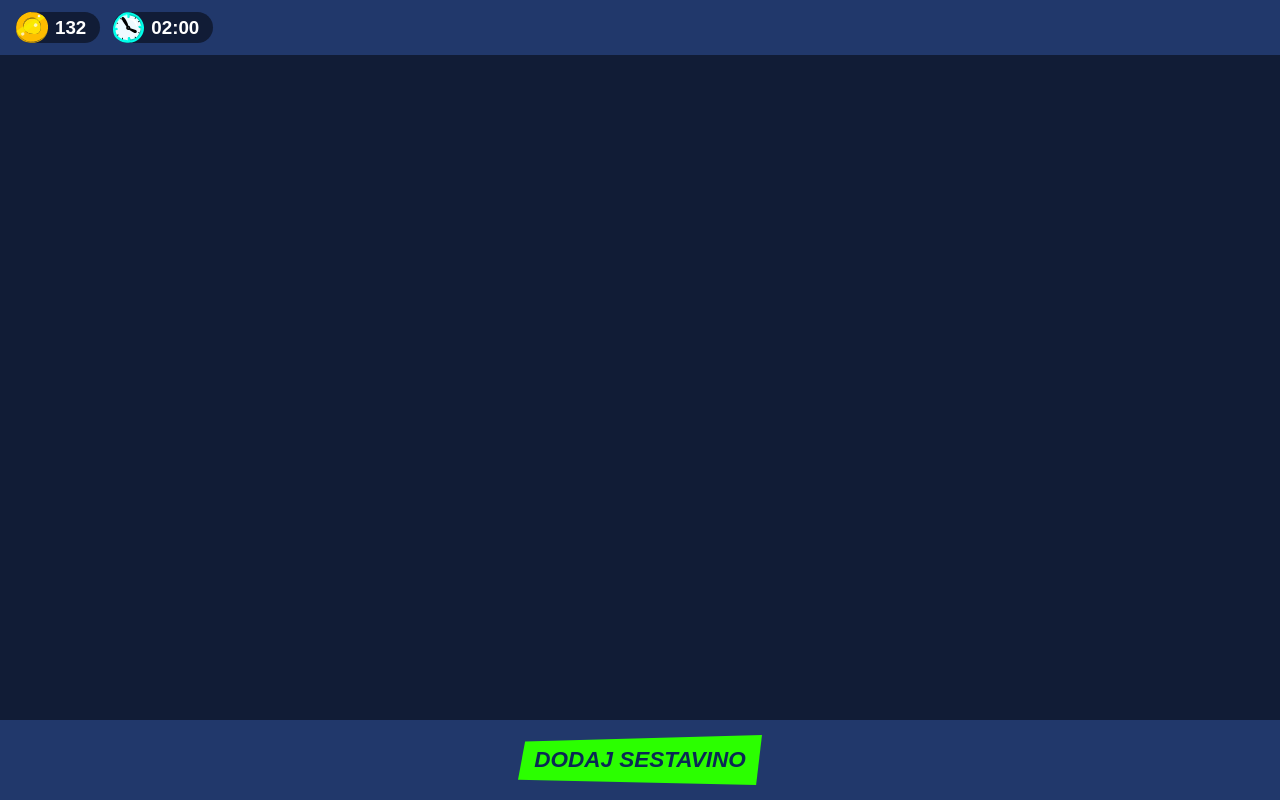
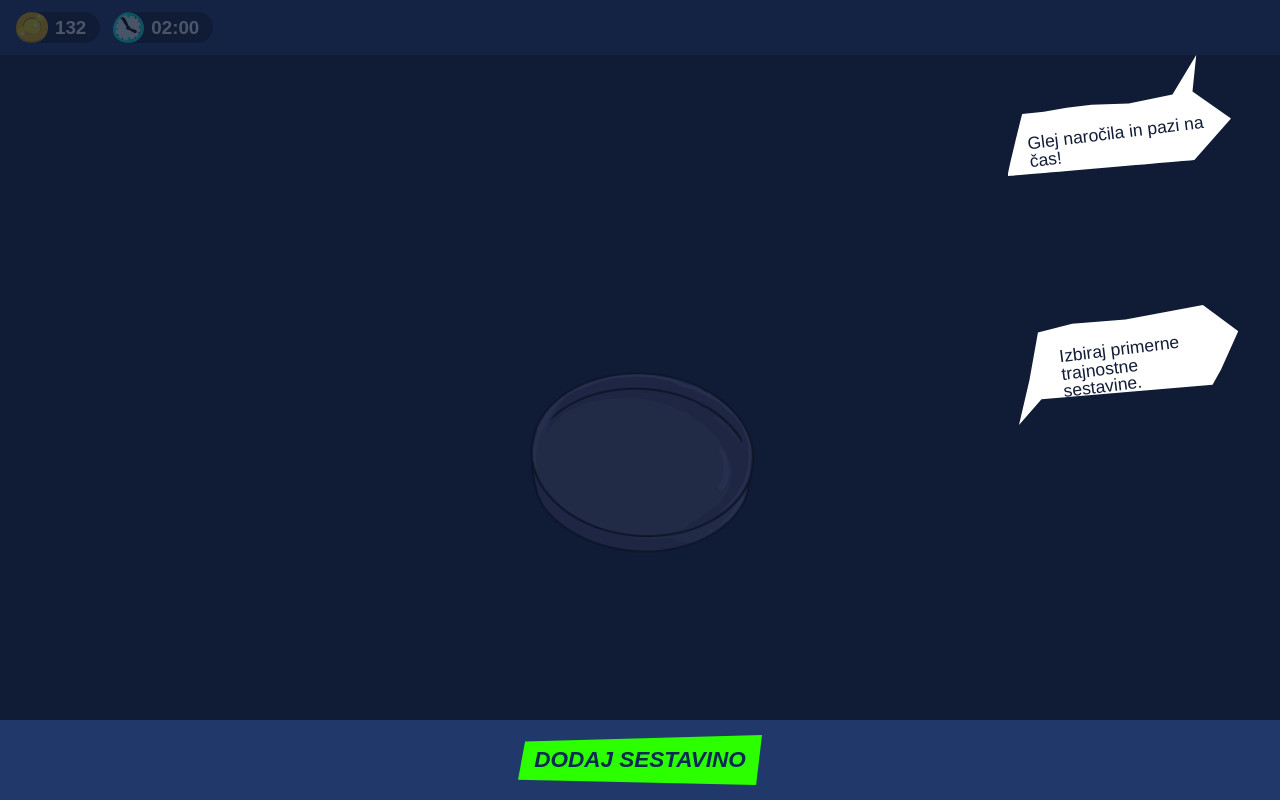
Before and after one commit to danesjenovdan/futr-za-jutr, a Vue app: page /game in a window 1280 px wide. Built offline with nearby package versions, Linux system fonts and the light colour scheme; a web font is replaced by a local one.

Commit message:
add instructions overlay

```diff
--- a/src/components/FoodPrepArea.vue
+++ b/src/components/FoodPrepArea.vue
@@ -25,8 +25,6 @@ const gameStore = useGameStore();
   align-items: center;
   justify-content: center;
 
-  color: white;
-
   .layers {
     position: relative;
     width: 22rem;
--- a/src/components/GameOverModal.vue
+++ b/src/components/GameOverModal.vue
@@ -33,6 +33,7 @@ function onResultsClick() {
 .modal-bg {
   position: fixed;
   inset: 0;
+  z-index: 1000;
   background: rgba($color-dark-1, 0.75);
   display: flex;
   justify-content: center;
--- /dev/null
+++ b/src/components/InstructionsOverlay.vue
@@ -0,0 +1,60 @@
+<template>
+  <div v-if="gameStore.paused && !gameStore.gameOver" class="modal-bg">
+    <div class="top-bubble">
+      <div class="text">Glej naročila in pazi na čas!</div>
+    </div>
+    <div class="bottom-bubble">
+      <div class="text">Izbiraj primerne trajnostne sestavine.</div>
+    </div>
+  </div>
+</template>
+
+<script setup>
+import { useGameStore } from "../stores/game";
+
+const gameStore = useGameStore();
+</script>
+
+<style scoped lang="scss">
+@import "../assets/scss/variables";
+
+.modal-bg {
+  position: fixed;
+  inset: 0;
+  z-index: 500;
+  background: rgba($color-dark-1, 0.75);
+
+  .top-bubble,
+  .bottom-bubble {
+    background-color: transparent;
+    background-repeat: no-repeat;
+    background-size: 100% 100%;
+
+    .text {
+      color: $color-dark-1;
+      font-size: 1.4rem;
+      line-height: 1;
+      transform: rotate(-7deg);
+    }
+  }
+
+  .top-bubble {
+    width: 17.9rem;
+    height: 9.7rem;
+    margin: 4.4rem 3.9rem 0 auto;
+    background: url("../assets/images/backgrounds/navodilo-zgoraj.svg");
+    padding-top: 5.4rem;
+    padding-left: 1.6rem;
+  }
+
+  .bottom-bubble {
+    width: 17.5rem;
+    height: 9.6rem;
+    margin: 10.3rem 3.4rem 0 auto;
+    background: url("../assets/images/backgrounds/navodilo-spodaj.svg");
+    padding-top: 2.7rem;
+    padding-left: 3.4rem;
+    padding-right: 2rem;
+  }
+}
+</style>
--- a/src/components/pages/GameScreen.vue
+++ b/src/components/pages/GameScreen.vue
@@ -8,6 +8,7 @@
   <div class="bottom">
     <BottomBar />
   </div>
+  <InstructionsOverlay />
   <GameOverModal />
 </template>
 
@@ -15,6 +16,7 @@
 import TopBar from "../TopBar.vue";
 import BottomBar from "../BottomBar.vue";
 import FoodPrepArea from "../FoodPrepArea.vue";
+import InstructionsOverlay from "../InstructionsOverlay.vue";
 import GameOverModal from "../GameOverModal.vue";
 </script>
 
@@ -32,6 +34,8 @@ import GameOverModal from "../GameOverModal.vue";
 }
 
 .bottom {
+  position: relative;
+  z-index: 600;
   flex: 0 0 6.4rem;
   background: $color-dark-2;
 }
--- a/src/stores/game.js
+++ b/src/stores/game.js
@@ -46,7 +46,7 @@ export const useGameStore = defineStore("gameStore", {
     remainingTimeMs: MAX_TIME_SECONDS * 1000,
     paused: true,
     gameOver: false,
-    foods: [createNewFood("burger")],
+    foods: [createNewFood("pie")],
   }),
   getters: {
     currentFood(state) {
```
Also changed, not shown: src/assets/images/backgrounds/navodilo-spodaj.svg (added), src/assets/images/backgrounds/navodilo-zgoraj.svg (added).
